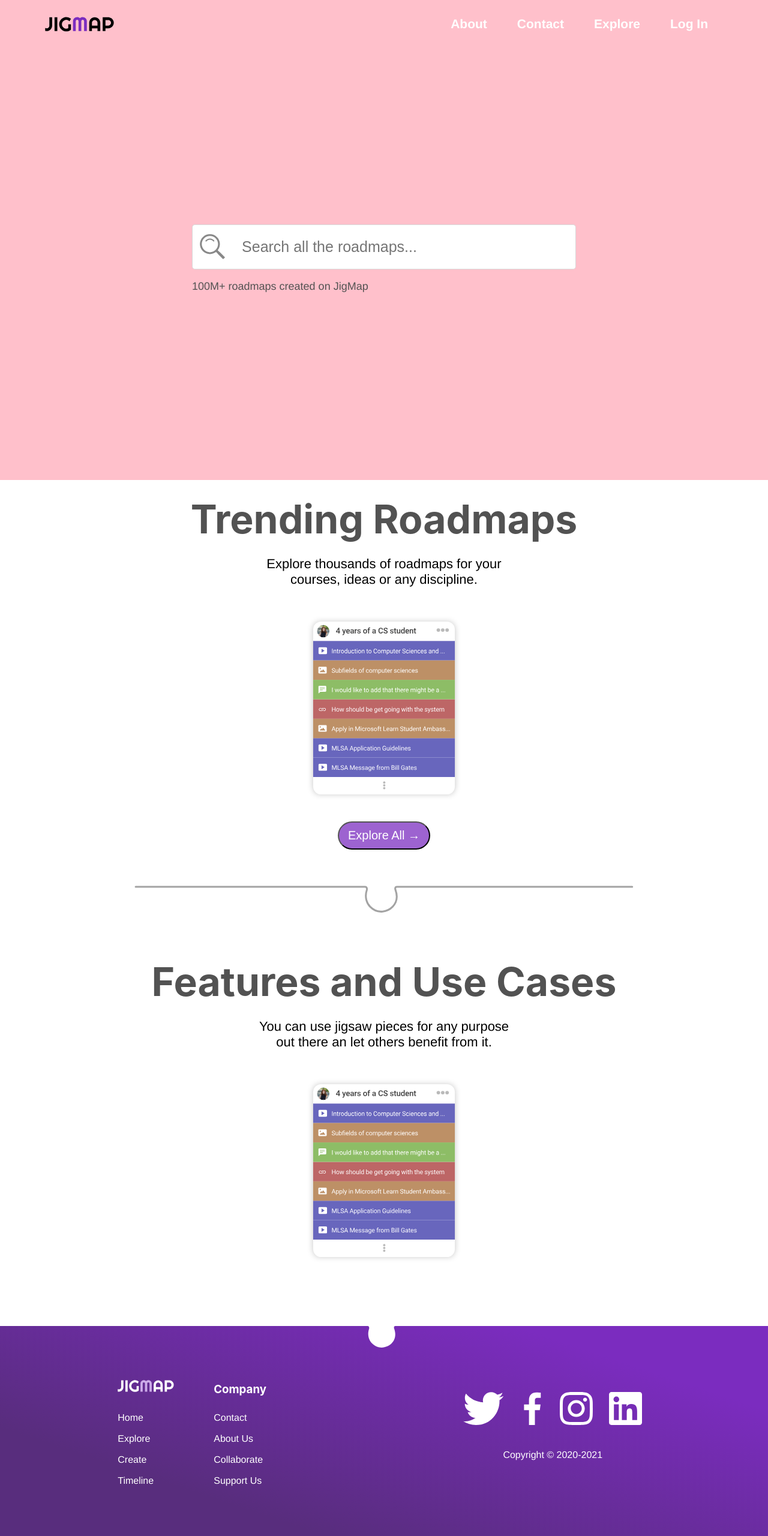
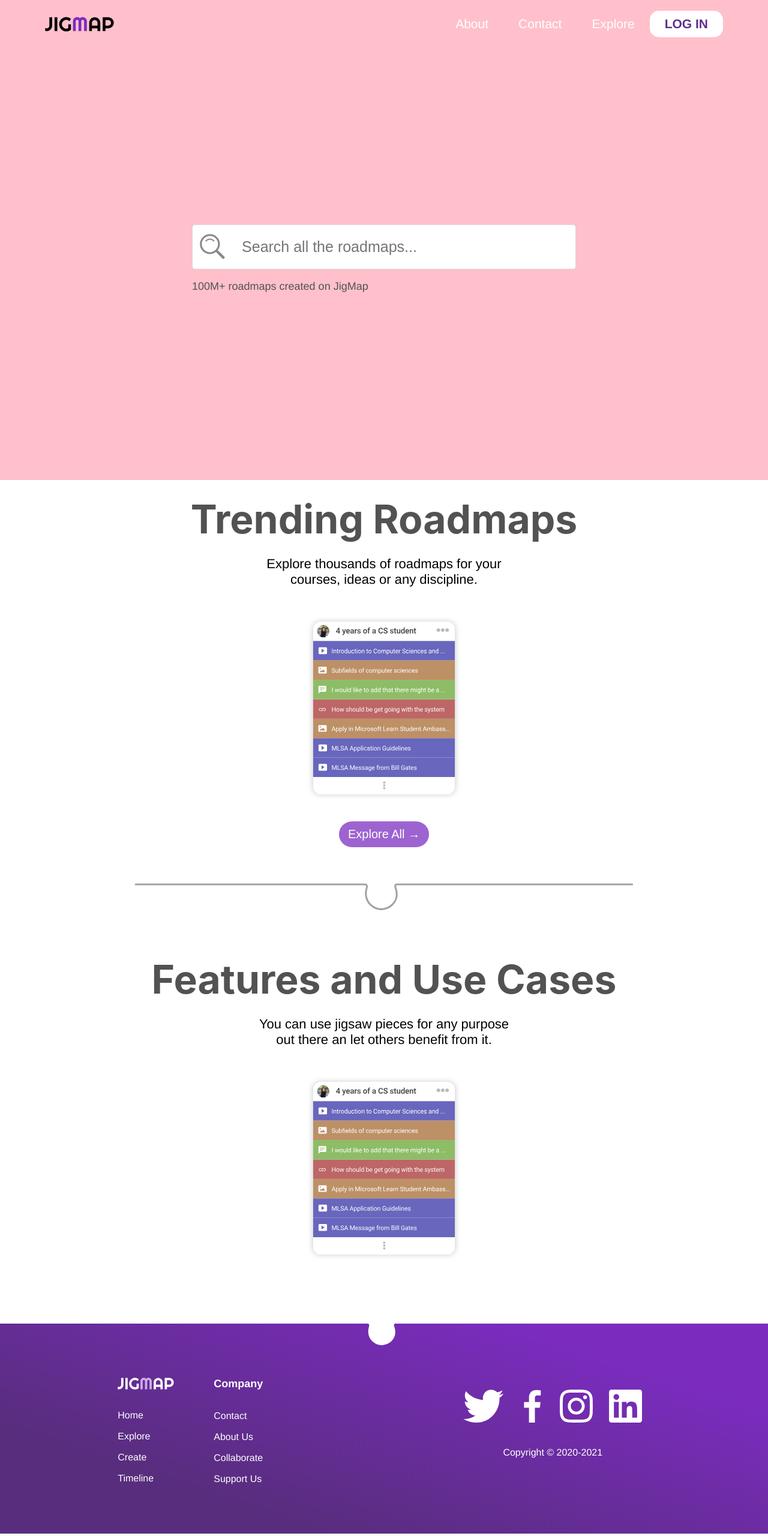
Before and after one commit to KaylaArb/nwHacks-jigMap, a Next.js app in the folder client/: page / in a window 1280 px wide. Shown: the whole page at 60% size. Built offline with nearby package versions, Linux system fonts and the light colour scheme.

Commit message:
roadmap builder page + component, styling

```diff
--- a/client/components/Features.js
+++ b/client/components/Features.js
@@ -6,7 +6,7 @@ export default function Features() {
 
     return (
         <div className={styles.trending}>
-            <h2 className={styles.title}>Features and Use Cases</h2>
+            <h2>Features and Use Cases</h2>
             <div >
                 <p className={styles.paragraph}> You can use jigsaw pieces for any purpose out there an let others benefit from it.</p>
             </div>
--- a/client/components/Footer.js
+++ b/client/components/Footer.js
@@ -16,7 +16,7 @@ export default function Footer() {
                         <Link href="/timeline"><a className={styles.text}>Timeline</a></Link>
                     </div>
                     <div className={styles.logo_menu}>
-                        <h3 className={styles.subTitle}>Company</h3>
+                        <p className={styles.subTitle}>Company</p>
                         <Link href="/contact"><a className={styles.text}>Contact</a></Link>
                         <Link href="/about"><a className={styles.text}>About Us</a></Link>
                         <Link href="/" ><a className={styles.text}>Collaborate</a></Link>
--- a/client/components/Header.js
+++ b/client/components/Header.js
@@ -1,7 +1,7 @@
 import React from "react";
 import Link from 'next/link'
 import styles from '../styles/Header.module.css'
-import { useState, useEffect } from 'react';
+import {useState, useEffect} from 'react';
 
 export default function Header() {
 
@@ -22,7 +22,7 @@ export default function Header() {
     return (
         <header className={`${styles.header} ${isScrolled ? styles.active : ''}`}>
             <div className={styles.header__title}>
-                <Link href="/"><img src="/jigmap_logo.svg" alt="logo" className={styles.logo} /></Link>
+                <Link href="/"><img src="/jigmap_logo.svg" alt="logo" className={styles.logo}/></Link>
             </div>
 
             <div className={`${styles.navLinks} ${isScrolled ? styles.active : ''}`}>
@@ -42,9 +42,9 @@ export default function Header() {
                     </a>
                 </Link>
                 <Link href="/login">
-                    <a className={styles.links}>
-                        Log In
-                    </a>
+                    <button className={`${styles.loginButton} ${isScrolled ? styles.active : ''}`}><a>
+                        LOG IN
+                    </a></button>
                 </Link>
             </div>
         </header>
--- a/client/components/Trending.js
+++ b/client/components/Trending.js
@@ -6,7 +6,7 @@ export default function Trending() {
 
     return (
         <div className={styles.trending}>
-            <h2 className={styles.title}>Trending Roadmaps</h2>
+            <h2>Trending Roadmaps</h2>
             <div >
                 <p className={styles.paragraph}> Explore thousands of roadmaps for your courses, ideas or any
                     discipline.</p>
--- a/client/styles/Footer.module.css
+++ b/client/styles/Footer.module.css
@@ -62,6 +62,9 @@
 
 .subTitle {
     color: white;
+    margin: 15px 0 25px 0;
+    font-size: 18px;
+    font-weight: 600;
 }
 
 .logosBox {
--- a/client/styles/Header.module.css
+++ b/client/styles/Header.module.css
@@ -44,7 +44,7 @@ header.active {
     padding: 10px 25px;
     text-decoration: none;
     font-size: 21px;
-    font-weight: 600;
+    font-weight: 500;
     transition: all 0.3s;
     transition-timing-function: ease-in-out;
 }
@@ -59,3 +59,22 @@ header.active {
     border-radius: 5px;
     position: relative;
 }
+
+.loginButton {
+    display: inline-block;
+    background-color: white;
+    cursor: pointer;
+    color: #612D8E;
+    font-size: 21px;
+    font-weight: 600;
+    border-radius: 15px;
+    border: none;
+    padding: 10px 25px;
+    transition: all 0.3s;
+    transition-timing-function: ease-in-out;
+}
+
+.loginButton.active {
+    background-color: #612D8E;
+    color: white;
+}
--- a/client/styles/Trending.module.css
+++ b/client/styles/Trending.module.css
@@ -13,20 +13,6 @@
 
 }
 
-.container {
-    display: flex;
-    padding: 0 25px;
-    width: 75%;
-    height: 100%;
-}
-
-.title {
-    color: #525252;
-    font-size: 66px;
-    font-weight: 700;
-    margin: 25px 0 0 0;
-}
-
 .paragraph {
     font-size: 22px;
     width: 450px;
@@ -39,6 +25,7 @@
     border-radius: 25px;
     padding: 10px 15px;
     margin: 10px;
+    border: none;
 }
 
 .border {
--- a/client/styles/globals.css
+++ b/client/styles/globals.css
@@ -20,3 +20,17 @@ a {
 p {
   font-family: Helvetica;
 }
+
+h2 {
+  color: #525252;
+  font-size: 66px;
+  font-weight: 700;
+  margin: 25px 0 0 0;
+}
+
+h3 {
+  color: #525252;
+  font-size: 50px;
+  font-weight: 700;
+  margin: 25px 0 0 0;
+}
```
